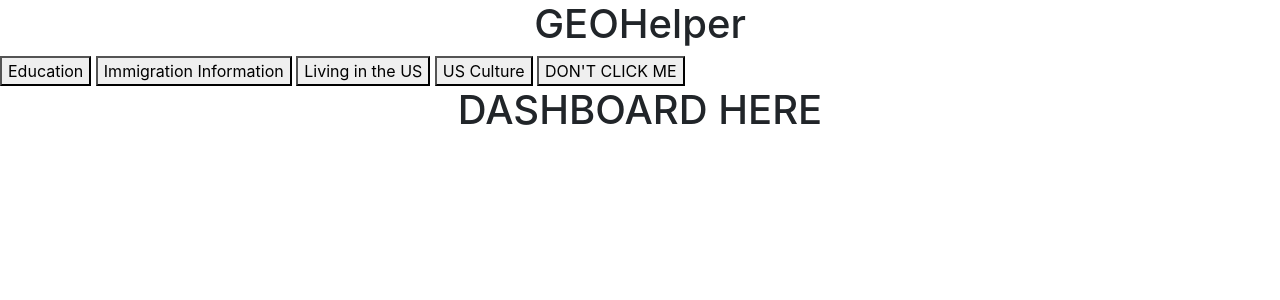
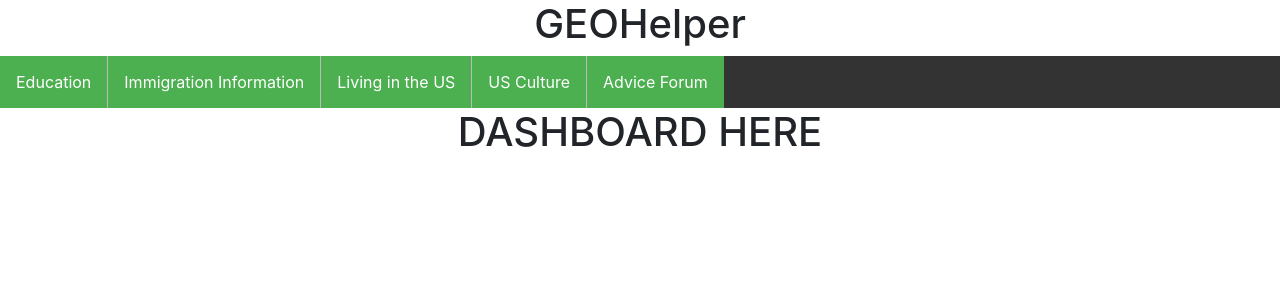
Before and after one commit to OMarquisL/CSSIProject, a Python web app: template Templates/homePage.html in a window 1280 px wide. Shown: the top 300 px of the page. Run offline with Jinja, Linux system fonts and the light colour scheme; the template is opened without the code that fills it, so the values that code supplies are empty; some libraries are stand-ins or nearby versions.

Commit message:
forum started

```diff
--- a/Templates/homePage.html
+++ b/Templates/homePage.html
@@ -9,36 +9,78 @@
     <script src="https://maxcdn.bootstrapcdn.com/bootstrap/4.0.0/js/bootstrap.min.js" integrity="sha384-JZR6Spejh4U02d8jOt6vLEHfe/JQGiRRSQQxSfFWpi1MquVdAyjUar5+76PVCmYl" crossorigin="anonymous"></script>
 
     <title>ImmiHelper</title>
+    <style>
+      ul {
+          list-style-type: none;
+          margin: 0;
+          padding: 0;
+          overflow: hidden;
+          background-color: #333;
+      }
 
+      li {
+          float: left;
+          border-right:1px solid #bbb;
+      }
+
+      li:last-child {
+          border-right: none;
+      }
+
+      li a {
+          display: block;
+          color: white;
+          text-align: center;
+          padding: 14px 16px;
+          text-decoration: none;
+      }
+
+      li a:hover:not(.active) {
+          background-color: #111;
+      }
+
+      .active {
+          background-color: #4CAF50;
+      }
+    </style>
   </head>
 
   <body>
 
     <h1 align = "center">GEOHelper</h1>
 
-        <button class="firstbutton" type="button" id="EducationButton">
+    <ul>
+      <li><a class="active" href="/Education">Education</a></li>
+      <li><a class="active" href="/Immigration">Immigration Information</a></li>
+      <li><a class="active" href="/USLife">Living in the US</a></li>
+      <li><a class="active" href="/USCulture">US Culture</a></li>
+      <li><a class="active" href="/Forum">Advice Forum</a></li>
+      <!-- <li style="float:right"><a href="#about">About</a></li> -->
+    </ul>
+
+        <!-- <button class="firstbutton" type="button" id="EducationButton">
           Education
         </button>
 
-        <button class="firstbutton" type="button" id="ImmiButton" data-toggle="dropdown" aria-haspopup="true" aria-expanded="false">
+        <button class="firstbutton" type="button" id="ImmiButton">
             Immigration Information
         </button>
 
-        <button class="firstbutton" type="button" id="USLifeButton" data-toggle="dropdown" aria-haspopup="true" aria-expanded="false">
+        <button class="firstbutton" type="button" id="USLifeButton">
           Living in the US
         </button>
 
-        <button class="firstbutton" type="button" id="USCultureButton" data-toggle="dropdown" aria-haspopup="true" aria-expanded="false">
+        <button class="firstbutton" type="button" id="USCultureButton">
             US Culture
         </button>
 
-        <button type="button" id="AnswerToLF" > DON'T CLICK ME</button>
+        <button class="firstbutton" type="button" id="Forum">Advice Forum</button> -->
 
     <h1 align = "center"> DASHBOARD HERE</h1>
 
   </body>
 
-  <footer>
+  <!-- <footer>
     <script type="text/javascript">
       document.getElementById("EducationButton").onclick = function(){
         location.href = "/Education"
@@ -52,9 +94,9 @@
       document.getElementById("USCultureButton").onclick = function(){
         location.href = "/USCulture"
       };
-      document.getElementById("AnswerToLF").onclick = function (){
-        location.href = "/42"
+      document.getElementById("Forum").onclick = function (){
+        location.href = "/Forum"
       }
     </script>
-  </footer>
+  </footer> -->
 </html>
--- a/Templates/navbar.html
+++ b/Templates/navbar.html
@@ -1,6 +1,8 @@
 {% block navbar %}
+<meta name="viewport" content="width=device-width, initial-scale=1">
+<link rel="stylesheet" href="https://www.w3schools.com/w3css/4/w3.css">
  {% for (id, path, display_name) in navbar_content %}
-  <button class="Navbutton" type="button" id="{{id}}">{{display_name}}</button>
+  <button class="w3-button w3-black" type="button" id="{{id}}">{{display_name}}</button>
  {% endfor %}
 
  <script type="text/javascript">
```
Also changed, not shown: Templates/forum.html (renamed from Templates/hitch_page.html, +8 -0 lines), main.py (+8 -4 lines).
